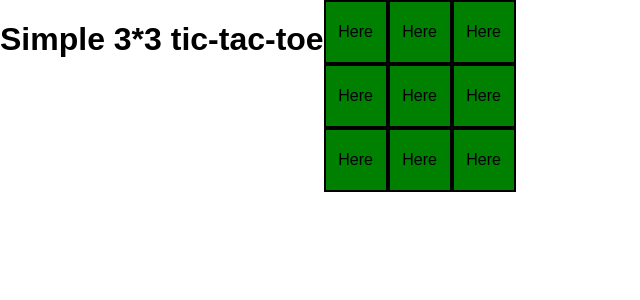
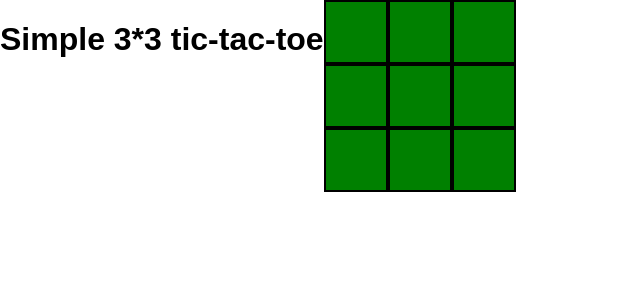
Before and after one commit to denesnori/tic-tac-toe, a React app: page /3times3 in a window 1280 px wide. Shown: the top 300 px of the page, without its empty margins (0-640 px from the left). Built offline with nearby package versions, Linux system fonts and the light colour scheme.

Commit message:
add flow

```diff
--- a/package.json
+++ b/package.json
@@ -24,6 +24,7 @@
     "eslint-plugin-react": "7.4.0",
     "extract-text-webpack-plugin": "3.0.2",
     "file-loader": "1.1.5",
+    "flow-bin": "^0.74.0",
     "fs-extra": "3.0.1",
     "html-webpack-plugin": "2.29.0",
     "jest": "20.0.4",
--- a/src/ThreeTimesThree.js
+++ b/src/ThreeTimesThree.js
@@ -1,8 +1,37 @@
+// @flow
 import React, {Component} from 'react';
 
 import ThreeTimesThreeBoard from './ThreeTimesThreeBoard';
 
-export default class ThreeTimesThree extends Component {
+type State = {
+    board: Array<Array<string>>,
+    round: number,
+}
+type Props = {
+
+};
+
+export default class ThreeTimesThree extends Component<Props, State>{
+
+  constructor(props:Props){
+    super(props);
+    this.state={
+      board:[['','',''],['','',''],['','','']],
+      round: 0,
+    }
+  }
+
+  setTile = (row:number, column:number)=>{
+    let {board, round} = this.state;
+    const newBoard = board.map(function(arr) {
+      return arr.slice();
+    });;
+    // check it is empty TODO
+    const symbol = round % 2 === 0 ? 'X' : 'O';
+    newBoard[row][column] = symbol;
+    round++;
+    this.setState({board:newBoard,round})
+  }
 
   render(){
     return (
@@ -10,7 +39,7 @@ export default class ThreeTimesThree extends Component {
         <div>
         <h1>Simple 3*3 tic-tac-toe</h1>
         </div>
-        <ThreeTimesThreeBoard />
+        <ThreeTimesThreeBoard setTile={this.setTile} board={this.state.board} />
       </div>
     );
   }
--- a/src/ThreeTimesThreeBoard.js
+++ b/src/ThreeTimesThreeBoard.js
@@ -3,12 +3,10 @@ import React, {Component} from 'react';
 import styles from './ThreeTimesThreeBoard.css';
 
 export default class ThreeTimesThreeBoard extends Component {
-  state = {
-    board: [['','',''],['','',''],['','','']]
-  }
+
   render(){
-    console.log(styles)
-    const {board} = this.state;
+    console.log(this.props)
+    const {board} = this.props;
     return (
       <div>
         {
@@ -17,9 +15,12 @@ export default class ThreeTimesThreeBoard extends Component {
             <div key={`row-${i}`} className={styles.row}>
               {row.map((column, j)=>{
                 return (
-                  <div key={`row-${i}-column-${j}`}
-                  className={styles.tile}>
-                Here</div>);
+                  <div
+                    key={`row-${i}-column-${j}`}
+                    className={styles.tile}
+                    onClick={()=>this.props.setTile(i,j,'X')}>
+                  {board[i][j]}
+                  </div>);
               })
               }
             </div>
```
Also changed, not shown: 2 other files (tests, documents, lock files or other folders).
